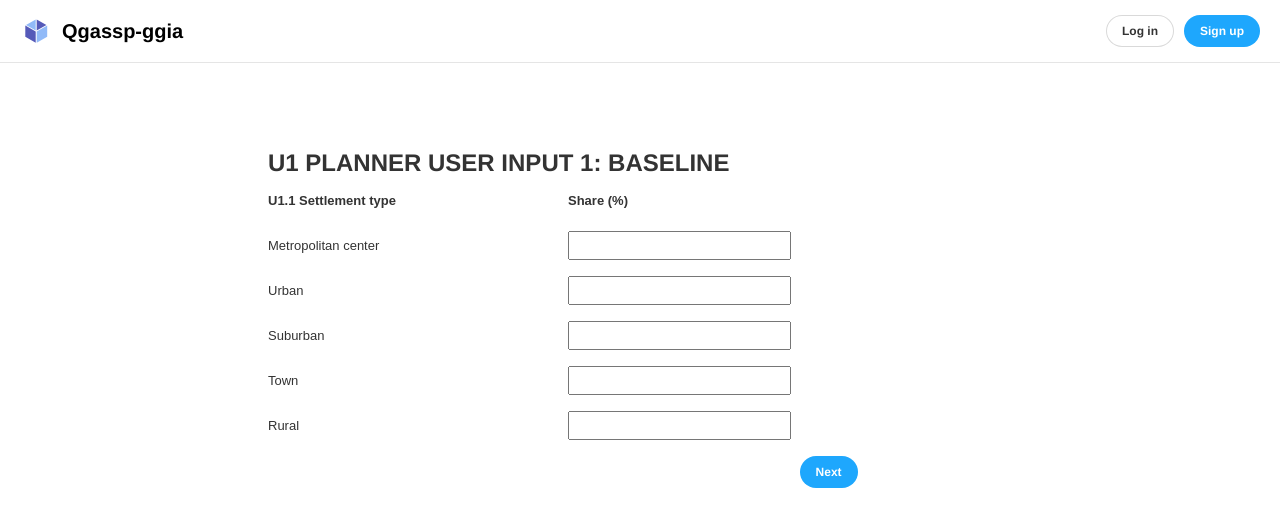
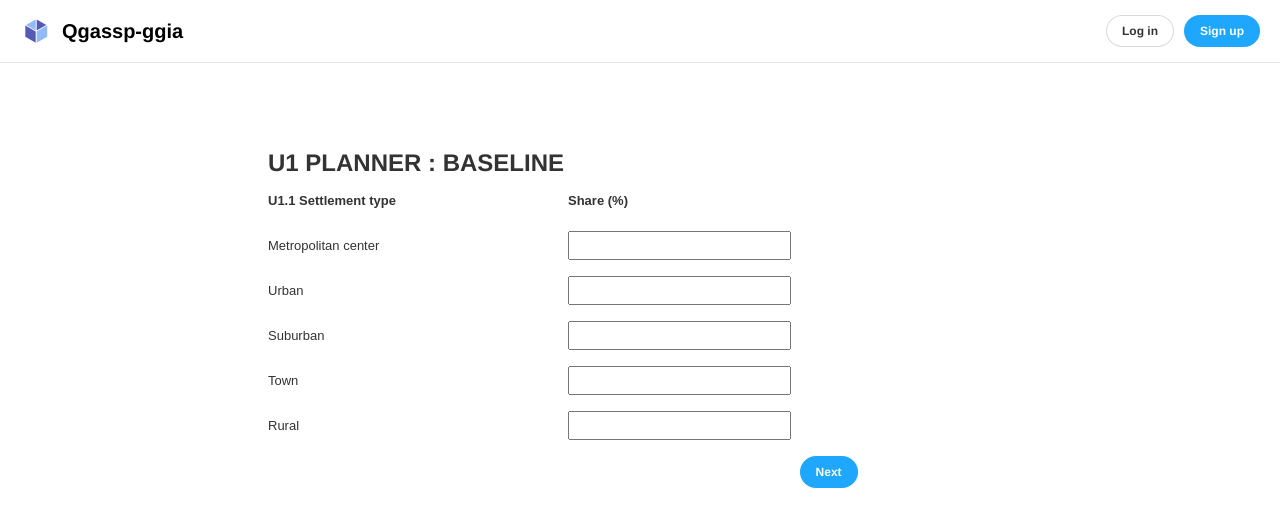
Before and after one commit to QGasSP/ggia-frontend, a React (Create React App) app in the folder frontend_qgassp/: page /Settlement in a window 1280 px wide. Both pictures are taken after a click on the button "Next". Shown: the top 526 px of the page. Built offline with nearby package versions, Linux system fonts and the light colour scheme.

Commit message:
[update Ui]

```diff
--- a/frontend_qgassp/src/components/Settlement.jsx
+++ b/frontend_qgassp/src/components/Settlement.jsx
@@ -80,7 +80,7 @@ export const Settlement = ({
           <section>
             <div className="settlement_main">
               <div>
-                <h2>U1 PLANNER USER INPUT 1: BASELINE </h2>
+                <h2>U1 PLANNER : BASELINE </h2>
               </div>
 
               <form id="form_settlement_type" onSubmit={setSettlementType}>
--- a/frontend_qgassp/src/components/U1planner.jsx
+++ b/frontend_qgassp/src/components/U1planner.jsx
@@ -90,7 +90,7 @@ export const U1planner = ({
           }
 
           <section>
-            <div><h2>U1 PLANNER USER INPUT 1: BASELINE </h2> </div>
+            <div><h1 className="settlement_header">U1 PLANNER USER INPUT 1: BASELINE </h1> </div>
            {/*  <div>{JSON.stringify(emission.car)} </div>
             <div>{error.errorMessage} </div> */}
 
```
Also changed, not shown: frontend_qgassp/src/css/u1planner.css (line endings or trailing spaces).
